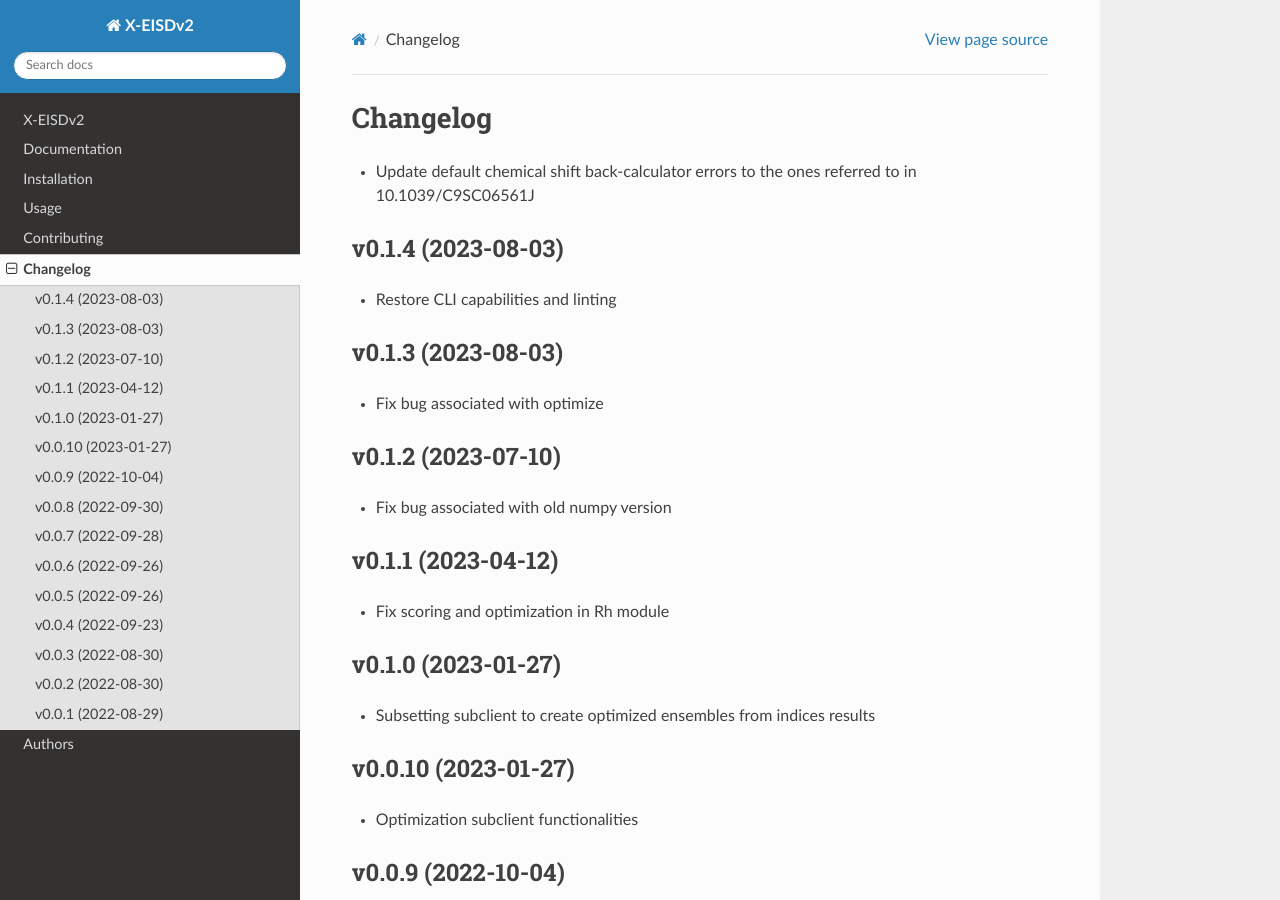
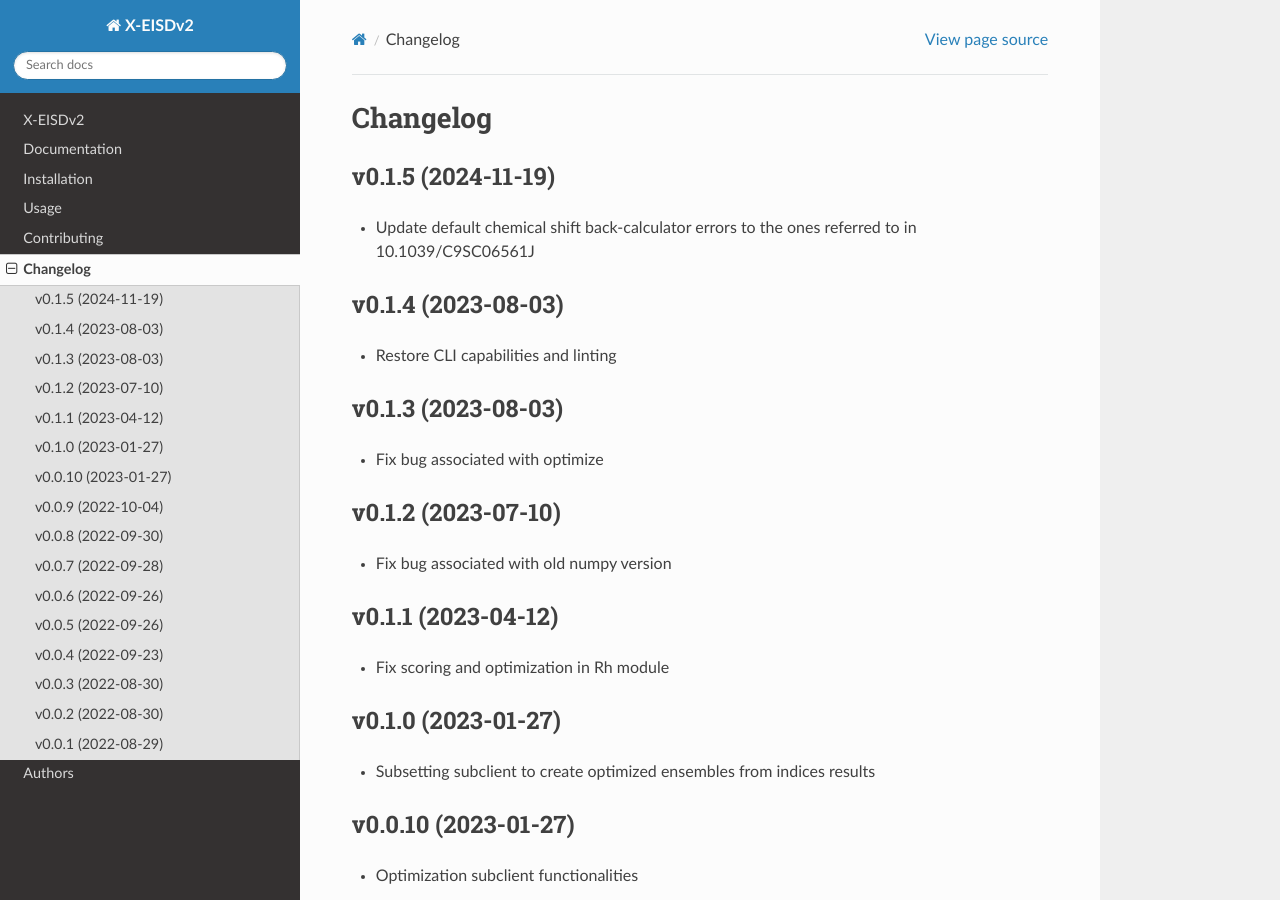
Before and after one commit to THGLab/X-EISDv2, a Sphinx documentation site: the page built from docs/changelog.rst, in a window 1280 px wide and 900 px high. Built offline with Sphinx 7.4.7 and the Read the Docs theme 3.1.0, drawn with Linux system fonts in a browser that asks for light colours; pages that are not in the unit, such as notebooks, are missing from menus.

Commit message:
[SKIP] version bump 0.1.4 -> 0.1.5
Merge pull request #15 from menoliu/update_cs_err

Update `cs_bc` Errors

```diff
--- a/CHANGELOG.rst
+++ b/CHANGELOG.rst
@@ -1,6 +1,9 @@
 
 Changelog
 =========
+
+v0.1.5 (2024-11-19)
+------------------------------------------------------------
 
 * Update default chemical shift back-calculator errors to the ones referred to in 10.1039/C9SC06561J
 
--- a/README.rst
+++ b/README.rst
@@ -43,4 +43,4 @@ If you use X-EISDv2, please cite::
 Version
 -------
 
-v0.1.4
+v0.1.5
--- a/docs/conf.py
+++ b/docs/conf.py
@@ -48,7 +48,7 @@ project = 'X-EISDv2'
 year = '2022'
 author = 'Zi Hao Liu'
 copyright = '{0}, {1}'.format(year, author)
-version = release = '0.1.4'
+version = release = '0.1.5'
 
 pygments_style = 'trac'
 templates_path = ['.']
--- a/setup.py
+++ b/setup.py
@@ -36,7 +36,7 @@ long_description = '{}\n{}'.format(
 
 setup(
     name='xeisd',
-    version='0.1.4',
+    version='0.1.5',
     description='A skeleton template for Python projects.',
     long_description=long_description,
     long_description_content_type='text/x-rst',
--- a/src/xeisd/__init__.py
+++ b/src/xeisd/__init__.py
@@ -79,4 +79,4 @@ def count_string_formatters(s):
 
 source_folder = Path(__file__).absparent
 
-__version__ = '0.1.4'
+__version__ = '0.1.5'
```
Also changed, not shown: .bumpversion.cfg.
